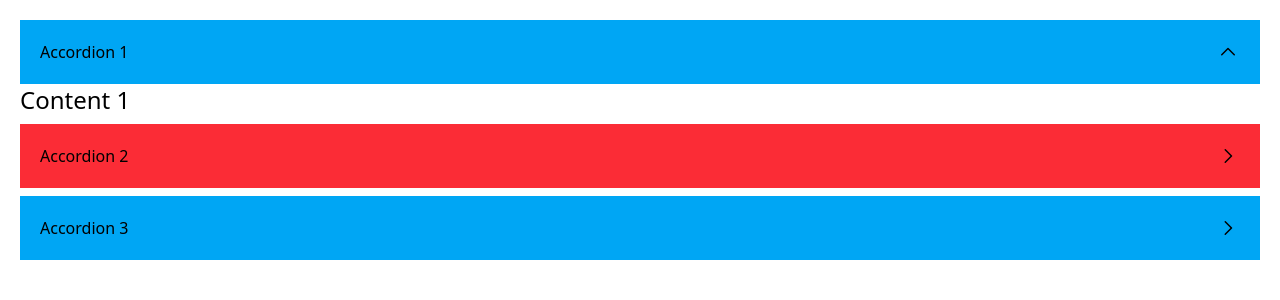
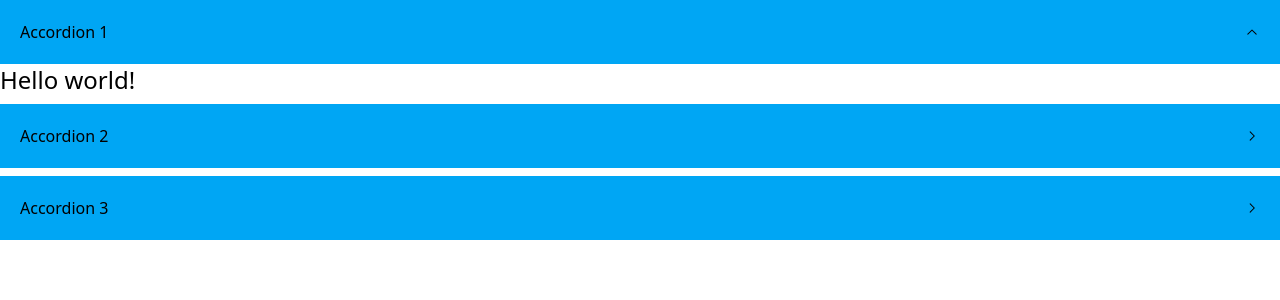
Before and after one commit to Hasan-Elmaghraby/accordion_component, a React (Vite) app: page / in a window 1280 px wide. Shown: the top 300 px of the page. Built offline with nearby package versions, Linux system fonts and the light colour scheme.

Commit message:
modified app

```diff
--- a/src/App.tsx
+++ b/src/App.tsx
@@ -1,37 +1,27 @@
-import { GoChevronRight } from "react-icons/go";
 import { Accordion } from "./components/Accordion";
+import type { AccordionProps } from "./components/AccordionProps";
+
+const text = "Hello world!";
+
 function App() {
-  const items = [
+  const items: AccordionProps["items"] = [
     {
-      id: 1,
+      id: "1",
       label: "Accordion 1",
-      content: <p className="text-2xl">Content 1</p>,
+      content: <p className="text-2xl">{text}</p>,
     },
     {
-      id: 2,
+      id: "2",
       label: "Accordion 2",
-      content: <p className="text-2xl">Content 2</p>,
+      content: <p className="text-2xl">{text}</p>,
     },
     {
-      id: 3,
+      id: "3",
       label: "Accordion 3",
-      content: <p className="text-2xl">Content 3</p>,
+      content: <p className="text-2xl">{text}</p>,
     },
   ];
-  return (
-    <div className="m-5">
-      <Accordion
-        items={items}
-        defaultActiveKey={[1]}
-        disabledCollapse={[2]}
-        icon={
-          <div className="text-2xl ">
-            <GoChevronRight />
-          </div>
-        }
-      />
-    </div>
-  );
+  return <Accordion items={items} defaultActiveKey={["1"]} />;
 }
 
 export default App;
--- a/src/components/Accordion.tsx
+++ b/src/components/Accordion.tsx
@@ -7,7 +7,7 @@ export const Accordion: React.FC<AccordionProps> = ({
   disabledCollapse,
   items,
   defaultActiveKey,
-  showIcon = true,
+  hiddenIcon,
   icon,
 }) => {
   const [isOpen, setIsOpen] = useState<
@@ -56,14 +56,15 @@ export const Accordion: React.FC<AccordionProps> = ({
         {item.content}
       </div>
     );
+    const customIcon = icon ? (
+      <div className={`${isExpanded ? "rotate-270" : ""}`}>{icon}</div>
+    ) : null;
+
     return (
       <div className="" key={item.id}>
         <div onClick={() => handleClick(index)} className={classes}>
           {item.label}
-          {(showIcon && (
-            <div className={`${isExpanded ? "rotate-270" : ""} `}>{icon}</div>
-          )) ||
-            defaultIcon}
+          {hiddenIcon ? null : customIcon || defaultIcon}
         </div>
         {content}
       </div>
--- a/src/components/AccordionProps.ts
+++ b/src/components/AccordionProps.ts
@@ -1,7 +1,7 @@
 export interface AccordionProps {
   customClass?: string;
   disabledCollapse?: string[] | number[] | null;
-  showIcon?: boolean;
+  hiddenIcon?: boolean;
   icon?: React.ReactNode;
   defaultActiveKey?: string[] | number[] | null;
   items: {
```
